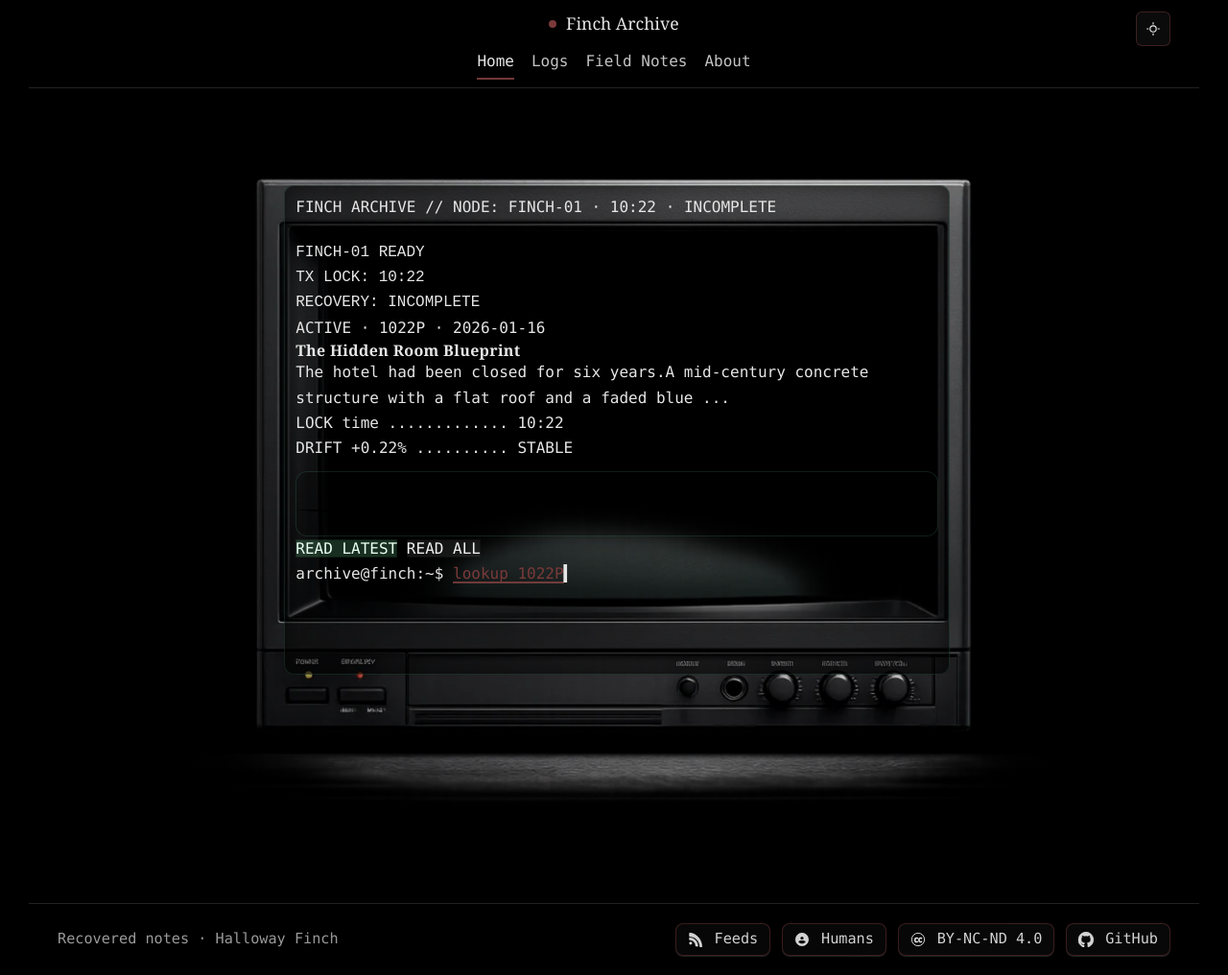
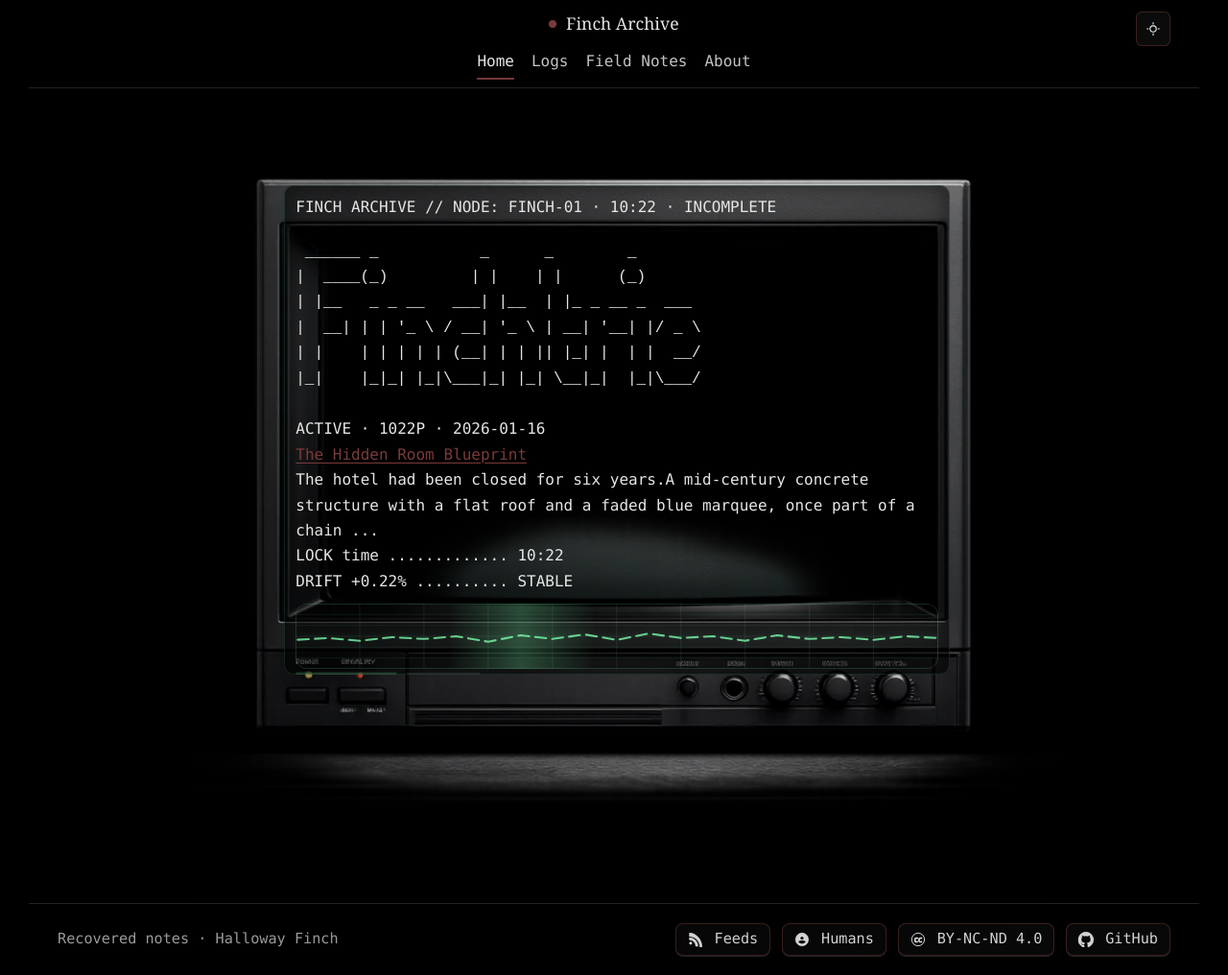
Before and after one commit to HallowayFinch/fincharchive.com, a Jekyll site: the page built from index.html, in a window 1280 px wide and 1016 px high. Shown: the whole window at 96% size. Built offline with Jekyll 4.4.1, drawn with Linux system fonts in a browser that asks for light colours.

Commit message:
Update index.html

```diff
--- a/index.html
+++ b/index.html
@@ -17,7 +17,7 @@ description: "Recovered notes from incomplete transmissions: the latest logs fro
       srcset="{{ '/assets/img/crt/finch-crt-frame-900.webp' | relative_url }} 900w,
               {{ '/assets/img/crt/finch-crt-frame-1200.webp' | relative_url }} 1200w,
               {{ '/assets/img/crt/finch-crt-frame-1536.webp' | relative_url }} 1536w"
-      sizes="(max-width: 980px) 100vw, 1200px"
+      sizes="(max-width: 980px) 94vw, 1200px"
       width="1536"
       height="1024"
       loading="eager"
@@ -25,11 +25,10 @@ description: "Recovered notes from incomplete transmissions: the latest logs fro
       alt="A vintage CRT monitor framing the Finch Archive interface."
     />
 
-    <div class="finch-crtframe__screen" role="region" aria-label="Archive interface">
+    <div class="finch-crtframe__screen" role="region" aria-label="Archive terminal">
       <div class="finch-screen finch-screen--home">
-
-        <!-- Single-line header (kept short) -->
-        <header class="finch-screen__header" aria-label="System header">
+        <!-- Terminal header -->
+        <header class="finch-screen__header finch-screen__header--single" aria-label="System header">
           <div class="finch-screen__headline">
             <span class="finch-screen__label">FINCH ARCHIVE</span>
             <span class="finch-screen__sep" aria-hidden="true">//</span>
@@ -42,18 +41,21 @@ description: "Recovered notes from incomplete transmissions: the latest logs fro
         </header>
 
         <div class="finch-screen__body">
-
           <!-- =========================
-               DESKTOP UI
+               DESKTOP PANE
                ========================= -->
-          <div class="finch-homeui__desktop" aria-label="Desktop interface">
-            <div class="finch-homeui__top">
-
-              <pre class="finch-ascii" aria-hidden="true">FINCH-01 READY
-TX LOCK: 10:22
-RECOVERY: INCOMPLETE</pre>
+          <div class="finch-homeui__desktop" aria-label="Desktop terminal UI">
+            <pre class="finch-ascii" aria-hidden="true">
+ ______ _           _      _        _
+|  ____(_)         | |    | |      (_)
+| |__   _ _ __   ___| |__  | |_ _ __ _  ___
+|  __| | | '_ \ / __| '_ \ | __| '__| |/ _ \
+| |    | | | | | (__| | | || |_| |  | |  __/
+|_|    |_|_| |_|\___|_| |_| \__|_|  |_|\___/
+            </pre>
 
             {%- if feat -%}
+              <section class="finch-active" aria-label="Active transmission">
                 <p class="finch-active__meta">
                   <span class="finch-active__pill">ACTIVE</span>
                   <span class="finch-screen__sep" aria-hidden="true">·</span>
@@ -62,75 +64,92 @@ RECOVERY: INCOMPLETE</pre>
                   <span class="finch-active__date">{{ feat.date | date: "%Y-%m-%d" }}</span>
                 </p>
 
-                <h1 class="finch-active__title">
+                <p class="finch-active__title">
                   <a href="{{ feat.url | relative_url }}">{{ feat.title }}</a>
-                </h1>
+                </p>
 
                 <p class="finch-active__excerpt">
-                  {{ feat.content | strip_html | strip_newlines | truncate: 110 }}
+                  {{ feat.content | strip_html | strip_newlines | truncate: 140 }}
                 </p>
+              </section>
             {%- else -%}
+              <section class="finch-active" aria-label="Archive status">
                 <p class="finch-active__meta">
                   <span class="finch-active__pill">IDLE</span>
                   <span class="finch-screen__sep" aria-hidden="true">·</span>
-                  <span>NO TRANSMISSIONS</span>
+                  <span class="finch-active__id">NO TRANSMISSIONS</span>
                 </p>
-
-                <h1 class="finch-active__title">
+                <p class="finch-active__title">
                   <a href="{{ '/logs/' | relative_url }}">Open index</a>
-                </h1>
-
+                </p>
                 <p class="finch-active__excerpt">The archive index is available.</p>
+              </section>
             {%- endif -%}
 
-              <div class="finch-activity finch-activity--secondary" aria-label="System activity">
+            <section class="finch-activity finch-activity--secondary" aria-label="System activity">
               <p class="finch-activity__line"><span class="finch-activity__k">LOCK</span> time ............. <span class="finch-activity__ok">10:22</span></p>
               <p class="finch-activity__line"><span class="finch-activity__k">DRIFT</span> +0.22% .......... <span class="finch-activity__ok">STABLE</span></p>
 
-                <!-- Oscilloscope -->
               <div class="finch-scope" aria-hidden="true">
-                  <svg class="finch-scope__svg" viewBox="0 0 520 44" preserveAspectRatio="none" focusable="false">
-                    <path class="finch-scope__trace"
-                      d="M0,26 L30,28 L55,24 L80,25 L105,22 L130,24 L155,20 L180,23 L205,22 L230,18 L255,24 L280,21 L305,22 L330,16 L355,24 L380,21 L405,22 L430,19 L455,23 L480,21 L520,22" />
+                <svg class="finch-scope__svg" viewBox="0 0 600 72" preserveAspectRatio="none">
+                  <defs>
+                    <linearGradient id="finchBeam" x1="0" x2="1">
+                      <stop offset="0" stop-color="rgba(126,255,176,0)"></stop>
+                      <stop offset="0.5" stop-color="rgba(126,255,176,0.35)"></stop>
+                      <stop offset="1" stop-color="rgba(126,255,176,0)"></stop>
+                    </linearGradient>
+                    <clipPath id="finchClip">
+                      <rect x="0" y="0" width="600" height="72"></rect>
+                    </clipPath>
+                  </defs>
+
+                  <!-- grid -->
+                  <g opacity="0.9">
+                    {%- for x in (0..10) -%}
+                      <line x1="{{ x | times: 60 }}" y1="0" x2="{{ x | times: 60 }}" y2="72" class="finch-scope__grid"></line>
+                    {%- endfor -%}
+                    {%- for y in (0..6) -%}
+                      <line x1="0" y1="{{ y | times: 12 }}" x2="600" y2="{{ y | times: 12 }}" class="finch-scope__grid"></line>
+                    {%- endfor -%}
+                  </g>
+
+                  <!-- moving “beam” -->
+                  <rect class="finch-scope__beam" x="-140" y="0" width="140" height="72" fill="url(#finchBeam)"></rect>
+
+                  <!-- trace -->
+                  <path
+                    class="finch-scope__line"
+                    d="M0,40 L30,38 L60,41 L90,37 L120,39 L150,36 L180,42 L210,35 L240,39 L270,34 L300,40 L330,33 L360,38 L390,36 L420,41 L450,35 L480,39 L510,37 L540,40 L570,36 L600,38"
+                    clip-path="url(#finchClip)"
+                  ></path>
                 </svg>
               </div>
-              </div>
-            </div>
+            </section>
 
-            <div class="finch-homeui__bottom" aria-label="Primary actions">
+            <nav class="finch-homeui__actions" aria-label="Primary actions">
               {%- if feat -%}
-                <nav class="finch-homeui__actions" aria-label="Primary actions">
                 <a class="finch-screen__btn finch-screen__btn--fill" href="{{ feat.url | relative_url }}">READ LATEST</a>
                 <a class="finch-screen__btn finch-screen__btn--fill2" href="{{ '/logs/' | relative_url }}">READ ALL</a>
+              {%- else -%}
+                <a class="finch-screen__btn finch-screen__btn--fill" href="{{ '/logs/' | relative_url }}">READ ALL</a>
+                <a class="finch-screen__btn finch-screen__btn--fill2" href="{{ '/t/' | relative_url }}">LOOKUP</a>
+              {%- endif -%}
             </nav>
 
-                <p class="finch-homeui__prompt" aria-label="Prompt">
-                  archive@finch:~$ <a class="finch-homeui__promptlink" href="{{ '/transmissions/' | relative_url }}">lookup {{ feat.log_id | default: 'LOG' }}</a><span class="finch-screen__cursor" aria-hidden="true">▍</span>
+            <p class="finch-homeui__prompt" aria-hidden="true">
+              archive@finch:~$ <a class="finch-homeui__promptlink" href="{{ '/t/' | relative_url }}">lookup{% if feat %} {{ feat.log_id | default: 'LOG' }}{% endif %}</a><span class="finch-screen__cursor">▍</span>
             </p>
-              {%- else -%}
-                <nav class="finch-homeui__actions" aria-label="Primary actions">
-                  <a class="finch-screen__btn finch-screen__btn--fill" href="{{ '/logs/' | relative_url }}">READ ALL</a>
-                  <a class="finch-screen__btn finch-screen__btn--fill2" href="{{ '/transmissions/' | relative_url }}">LOOKUP</a>
-                </nav>
-
-                <p class="finch-homeui__prompt" aria-label="Prompt">
-                  archive@finch:~$ <a class="finch-homeui__promptlink" href="{{ '/transmissions/' | relative_url }}">lookup</a><span class="finch-screen__cursor" aria-hidden="true">▍</span>
-                </p>
-              {%- endif -%}
-            </div>
           </div>
 
           <!-- =========================
-               MOBILE UI (no scroll, big taps)
+               MOBILE PANE
                ========================= -->
-          <div class="finch-homeui__mobile" aria-label="Mobile interface">
+          <div class="finch-homeui__mobile" aria-label="Mobile terminal UI">
+            {%- if feat -%}
               <div class="finch-mobilecard">
-              <pre class="finch-ascii finch-ascii--mobile" aria-hidden="true">FINCH-01 READY
-TX LOCK: 10:22</pre>
-
-              {%- if feat -%}
                 <div class="finch-mobilecard__row finch-mobilecard__row--meta">
                   <span class="finch-active__pill">ACTIVE</span>
+                  <span class="finch-mobilecard__sep" aria-hidden="true">·</span>
                   <span class="finch-mobilecard__mono">{{ feat.log_id | default: 'LOG' }}</span>
                   <span class="finch-mobilecard__sep" aria-hidden="true">·</span>
                   <span class="finch-mobilecard__dim">{{ feat.date | date: "%Y-%m-%d" }}</span>
@@ -139,37 +158,76 @@ TX LOCK: 10:22</pre>
                 <div class="finch-mobilecard__row finch-mobilecard__row--title">
                   <a class="finch-mobilecard__title" href="{{ feat.url | relative_url }}">{{ feat.title }}</a>
                 </div>
-              {%- else -%}
-                <div class="finch-mobilecard__row finch-mobilecard__row--meta">
-                  <span class="finch-active__pill">IDLE</span>
-                  <span class="finch-mobilecard__dim">NO TRANSMISSIONS</span>
+
+                <div class="finch-mobilecard__row finch-mobilecard__row--stats">
+                  <span class="finch-mobilecard__dim">LOCK</span>
+                  <span class="finch-mobilecard__mono">10:22</span>
+                  <span class="finch-mobilecard__sep" aria-hidden="true">·</span>
+                  <span class="finch-mobilecard__dim">DRIFT</span>
+                  <span class="finch-mobilecard__mono">STABLE</span>
                 </div>
-              {%- endif -%}
 
                 <div class="finch-scope finch-scope--compact" aria-hidden="true">
-                <svg class="finch-scope__svg" viewBox="0 0 520 44" preserveAspectRatio="none" focusable="false">
-                  <path class="finch-scope__trace"
-                    d="M0,26 L28,27 L58,24 L84,25 L110,22 L138,24 L162,20 L188,23 L214,22 L242,18 L270,24 L296,21 L322,22 L348,16 L374,24 L402,21 L430,22 L456,19 L484,23 L520,22" />
+                  <svg class="finch-scope__svg" viewBox="0 0 600 72" preserveAspectRatio="none">
+                    <defs>
+                      <linearGradient id="finchBeamM" x1="0" x2="1">
+                        <stop offset="0" stop-color="rgba(126,255,176,0)"></stop>
+                        <stop offset="0.5" stop-color="rgba(126,255,176,0.35)"></stop>
+                        <stop offset="1" stop-color="rgba(126,255,176,0)"></stop>
+                      </linearGradient>
+                      <clipPath id="finchClipM">
+                        <rect x="0" y="0" width="600" height="72"></rect>
+                      </clipPath>
+                    </defs>
+
+                    <g opacity="0.9">
+                      {%- for x in (0..10) -%}
+                        <line x1="{{ x | times: 60 }}" y1="0" x2="{{ x | times: 60 }}" y2="72" class="finch-scope__grid"></line>
+                      {%- endfor -%}
+                      {%- for y in (0..6) -%}
+                        <line x1="0" y1="{{ y | times: 12 }}" x2="600" y2="{{ y | times: 12 }}" class="finch-scope__grid"></line>
+                      {%- endfor -%}
+                    </g>
+
+                    <rect class="finch-scope__beam" x="-140" y="0" width="140" height="72" fill="url(#finchBeamM)"></rect>
+
+                    <path
+                      class="finch-scope__line"
+                      d="M0,40 L30,38 L60,41 L90,37 L120,39 L150,36 L180,42 L210,35 L240,39 L270,34 L300,40 L330,33 L360,38 L390,36 L420,41 L450,35 L480,39 L510,37 L540,40 L570,36 L600,38"
+                      clip-path="url(#finchClipM)"
+                    ></path>
                   </svg>
                 </div>
 
                 <nav class="finch-homeui__actions finch-homeui__actions--mobile" aria-label="Primary actions">
-                {%- if feat -%}
                   <a class="finch-screen__btn finch-screen__btn--fill" href="{{ feat.url | relative_url }}">READ LATEST</a>
                   <a class="finch-screen__btn finch-screen__btn--fill2" href="{{ '/logs/' | relative_url }}">READ ALL</a>
-                  <a class="finch-screen__btn finch-screen__btn--fill2" href="{{ '/transmissions/' | relative_url }}">LOOKUP</a>
-                {%- else -%}
-                  <a class="finch-screen__btn finch-screen__btn--fill" href="{{ '/logs/' | relative_url }}">READ ALL</a>
-                  <a class="finch-screen__btn finch-screen__btn--fill2" href="{{ '/transmissions/' | relative_url }}">LOOKUP</a>
-                {%- endif -%}
+                  <a class="finch-screen__btn finch-screen__btn--fill2" href="{{ '/t/' | relative_url }}">LOOKUP</a>
                 </nav>
 
-              <p class="finch-homeui__prompt finch-homeui__prompt--mobile" aria-label="Prompt">
-                archive@finch:~$ <a class="finch-homeui__promptlink" href="{{ '/t/' | relative_url }}">lookup</a><span class="finch-screen__cursor" aria-hidden="true">▍</span>
+                <p class="finch-homeui__prompt finch-homeui__prompt--mobile" aria-hidden="true">
+                  archive@finch:~$ <a class="finch-homeui__promptlink" href="{{ '/t/' | relative_url }}">lookup {{ feat.log_id | default: 'LOG' }}</a><span class="finch-screen__cursor">▍</span>
                 </p>
               </div>
+            {%- else -%}
+              <div class="finch-mobilecard">
+                <div class="finch-mobilecard__row finch-mobilecard__row--meta">
+                  <span class="finch-active__pill">IDLE</span>
+                  <span class="finch-mobilecard__sep" aria-hidden="true">·</span>
+                  <span class="finch-mobilecard__mono">NO TRANSMISSIONS</span>
                 </div>
 
+                <nav class="finch-homeui__actions finch-homeui__actions--mobile" aria-label="Primary actions">
+                  <a class="finch-screen__btn finch-screen__btn--fill" href="{{ '/logs/' | relative_url }}">READ ALL</a>
+                  <a class="finch-screen__btn finch-screen__btn--fill2" href="{{ '/t/' | relative_url }}">LOOKUP</a>
+                </nav>
+
+                <p class="finch-homeui__prompt finch-homeui__prompt--mobile" aria-hidden="true">
+                  archive@finch:~$ <a class="finch-homeui__promptlink" href="{{ '/t/' | relative_url }}">lookup</a><span class="finch-screen__cursor">▍</span>
+                </p>
+              </div>
+            {%- endif -%}
+          </div>
         </div>
       </div>
     </div>
```
Lines whose indentation alone changed are shown as unchanged.
